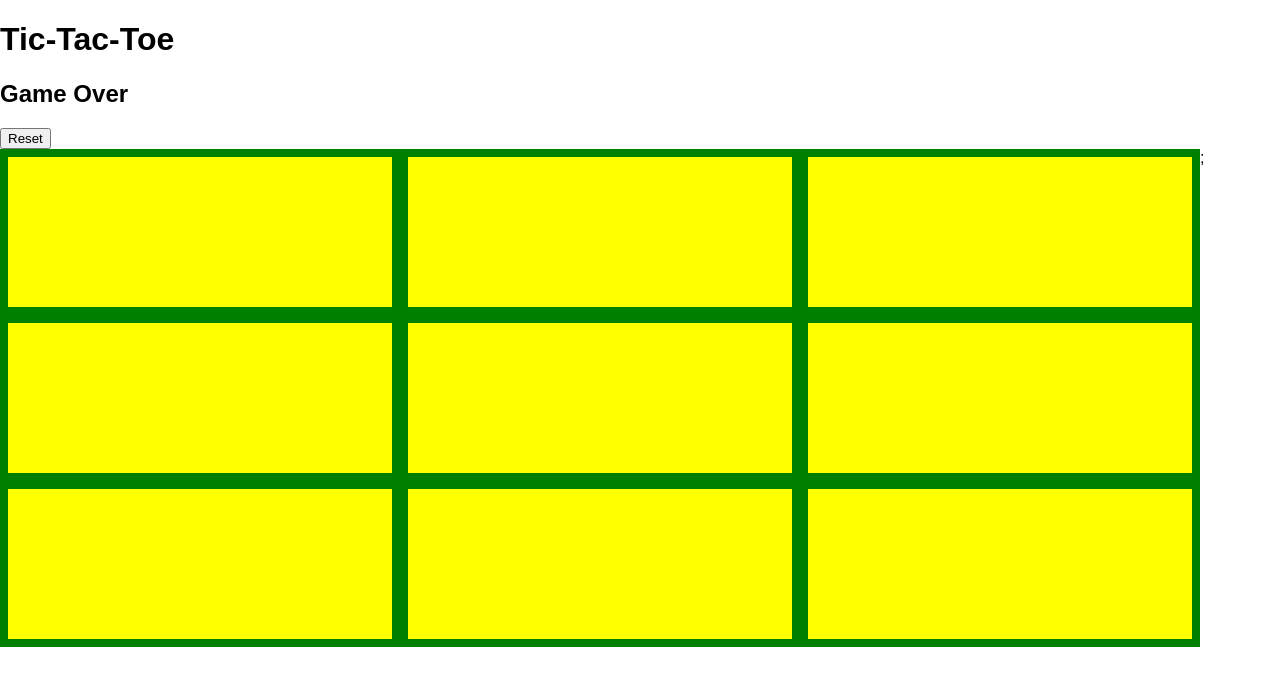
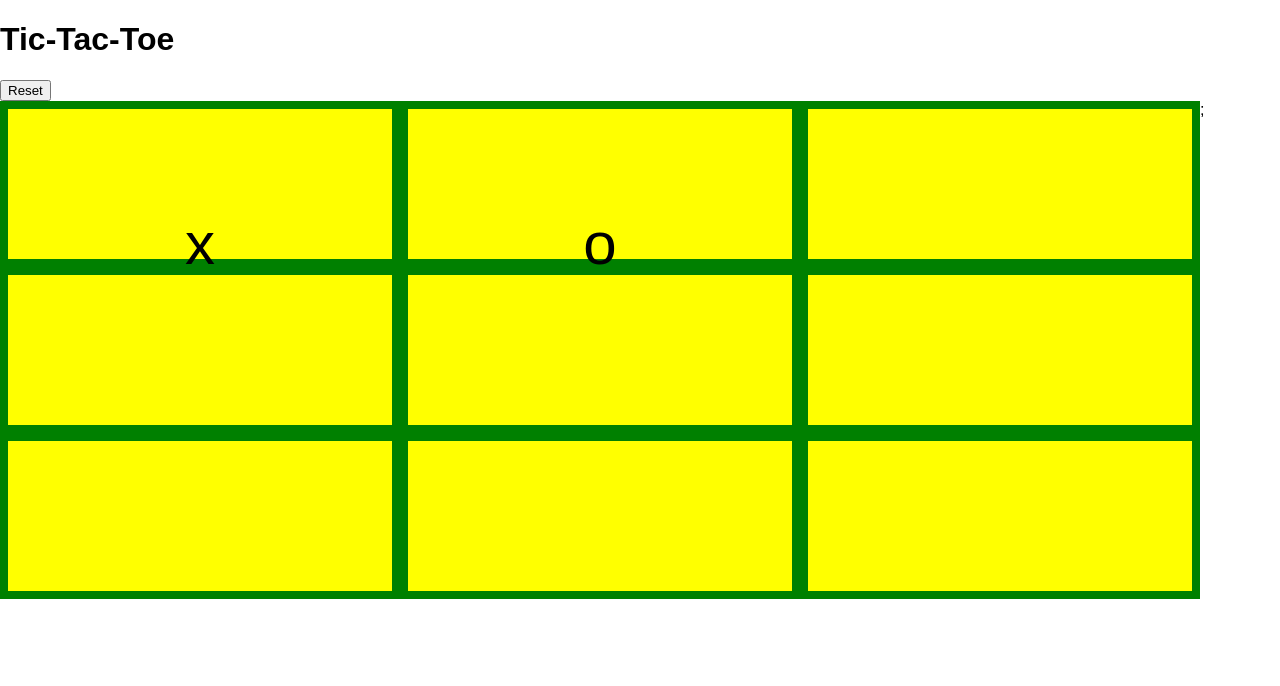
Before and after one commit to bmorelli25/Tic-Tac-Toe, a React (Create React App) app in the folder tic-tac-toe/: page / in a window 1280 px wide. Shown: the top 686 px of the page. Built offline with nearby package versions, Linux system fonts and the light colour scheme.

Commit message:
it works! Sample board, reset button works. CSS

```diff
--- /dev/null
+++ b/tic-tac-toe/src/Announcement.css
@@ -0,0 +1,3 @@
+.hidden {
+  display: none;
+}
--- a/tic-tac-toe/src/Announcement.jsx
+++ b/tic-tac-toe/src/Announcement.jsx
@@ -1,9 +1,10 @@
 import React, {Component} from 'react';
+import './Announcement.css'
 
 export default class Announcement extends Component {
   render() {
     return (
-      <div className="visible">
+      <div className={this.props.winner ? 'visible' : 'hidden'}>
         <h2>Game Over</h2>
       </div>
     )
--- a/tic-tac-toe/src/App.js
+++ b/tic-tac-toe/src/App.js
@@ -10,11 +10,12 @@
     super();
     this.state = {
       gameBoard: [
-        ' ',' ',' ',
+        ' x',' o',' ',
         ' ',' ',' ',
         ' ',' ',' '
       ],
-      turn: "X"
+      turn: "X",
+      winner: null
     }
   }
 
@@ -22,13 +23,25 @@
 
   }
 
+  resetBoard(){
+    this.setState({
+      gameBoard: [
+        ' ',' ',' ',
+        ' ',' ',' ',
+        ' ',' ',' '
+      ],
+      turn: "X",
+      winner: null
+    })
+  }
+
   render() {
     return (
       <div className="container">
         <div className="menu">
           <h1>Tic-Tac-Toe</h1>
-          <Announcement />
-          <ResetButton />
+          <Announcement winner={this.state.winner}/>
+          <ResetButton reset={this.resetBoard.bind(this)}/>
         </div>
         {this.state.gameBoard.map(function(value, i){
           return (
```
